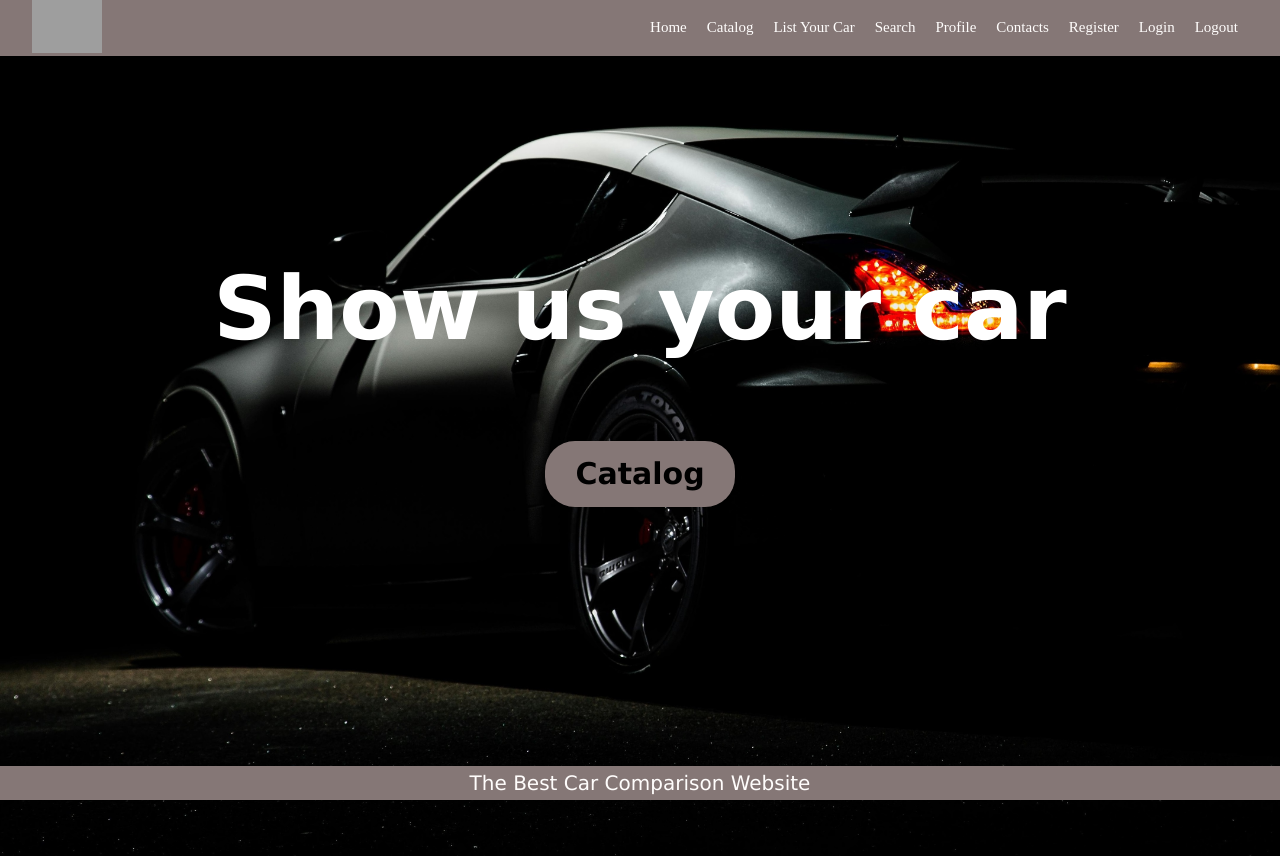
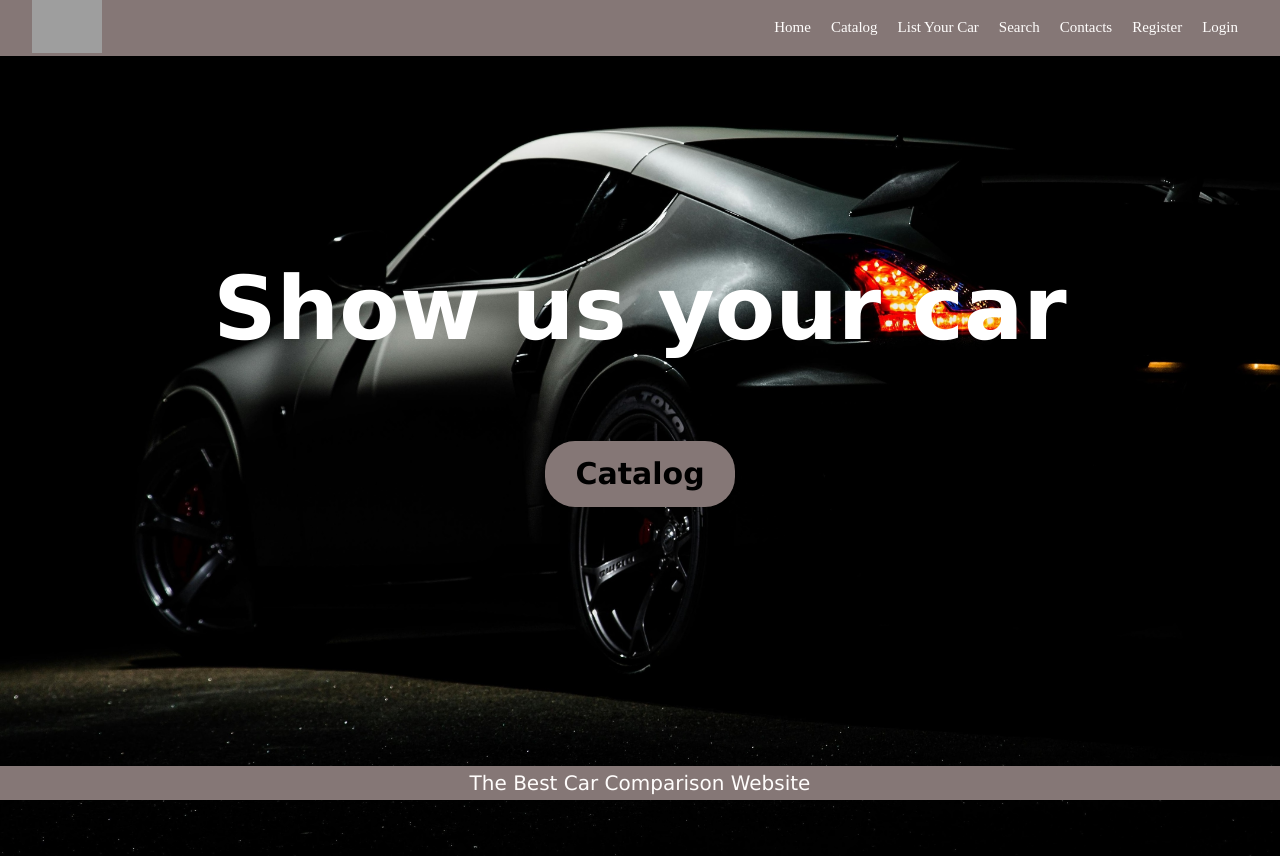
Before and after one commit to icovv/SoftUni-Angular-Project-Oct-24, an Angular app in the folder softuni-angular-project/: page /home in a window 1280 px wide. Built offline with nearby package versions, Linux system fonts and the light colour scheme; grey boxes are pictures that could not be loaded.

Commit message:
hide/show li in HeaderComponent

```diff
--- a/softuni-angular-project/src/app/core/header/header.component.html
+++ b/softuni-angular-project/src/app/core/header/header.component.html
@@ -6,11 +6,15 @@
                 <li><a routerLink="/catalog">Catalog</a></li>
                 <li><a routerLink="/list">List Your Car</a></li>
                 <li><a routerLink="/search">Search</a></li>
-                <li><a routerLink="/profile">Profile</a></li>
                 <li><a routerLink='/contacts'>Contacts</a></li>
-                <li><a routerLink="/register">Register</a></li>
-                <li><a routerLink="/login">Login</a></li>
-                <li><a routerLink="/logout" (click)="logoutFn()">Logout</a></li>
+                @if (!isUserLoged) {
+                    <li><a routerLink="/register">Register</a></li>
+                    <li><a routerLink="/login">Login</a></li>
+                }
+                @if (isUserLoged) {
+                    <li><a routerLink="/profile">Profile</a></li>
+                    <li><a routerLink="/logout" (click)="logoutFn()">Logout</a></li>
+                }
             </ul>
     </div>
 </header>
--- a/softuni-angular-project/src/app/core/header/header.component.ts
+++ b/softuni-angular-project/src/app/core/header/header.component.ts
@@ -10,6 +10,11 @@ import { UserService } from '../../services/user.service';
   styleUrl: './header.component.css'
 })
 export class HeaderComponent {
+
+  get isUserLoged(): boolean {
+    return this.userService.isLogged;
+  }
+
   constructor(private userService: UserService , private router: Router){
 
   }
```
